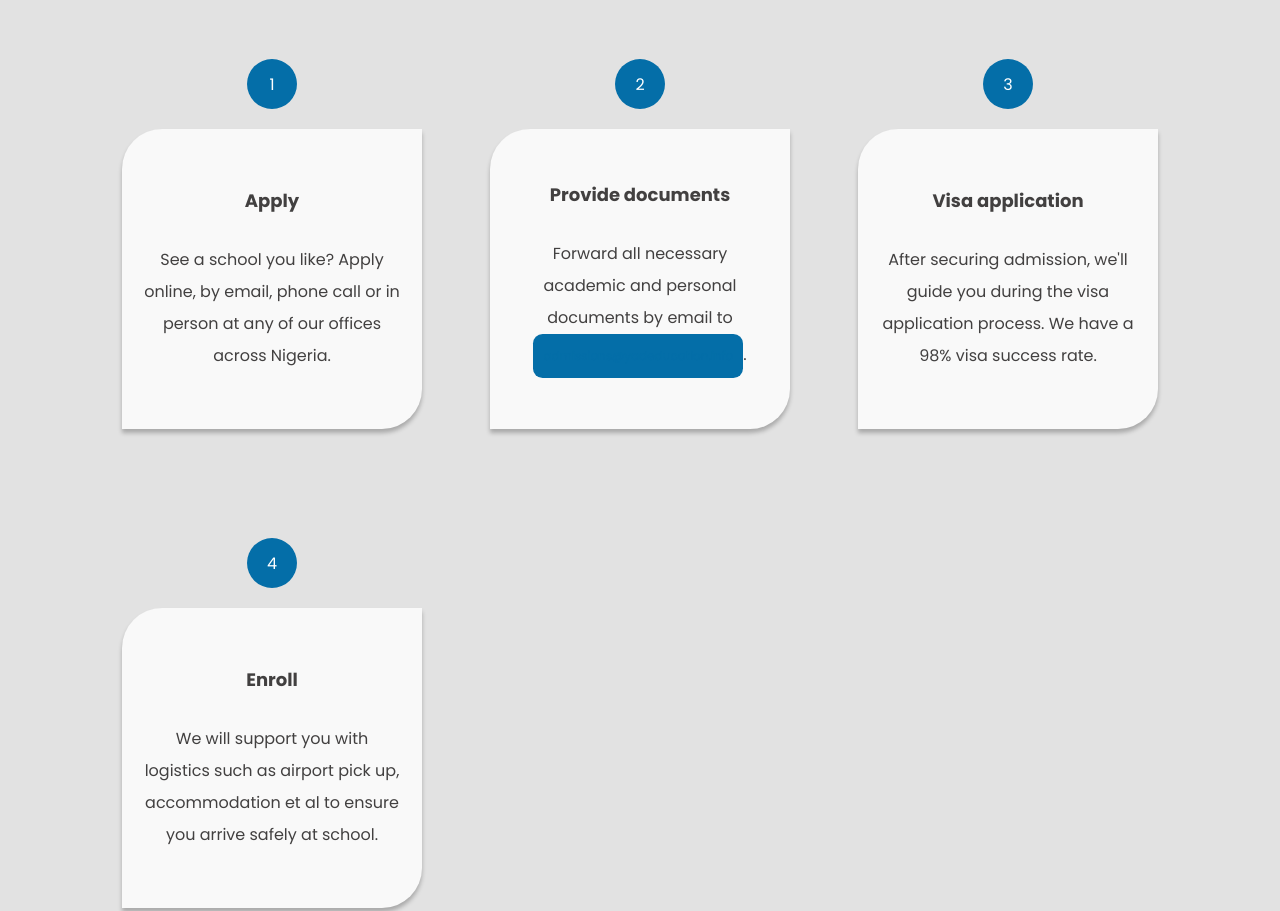
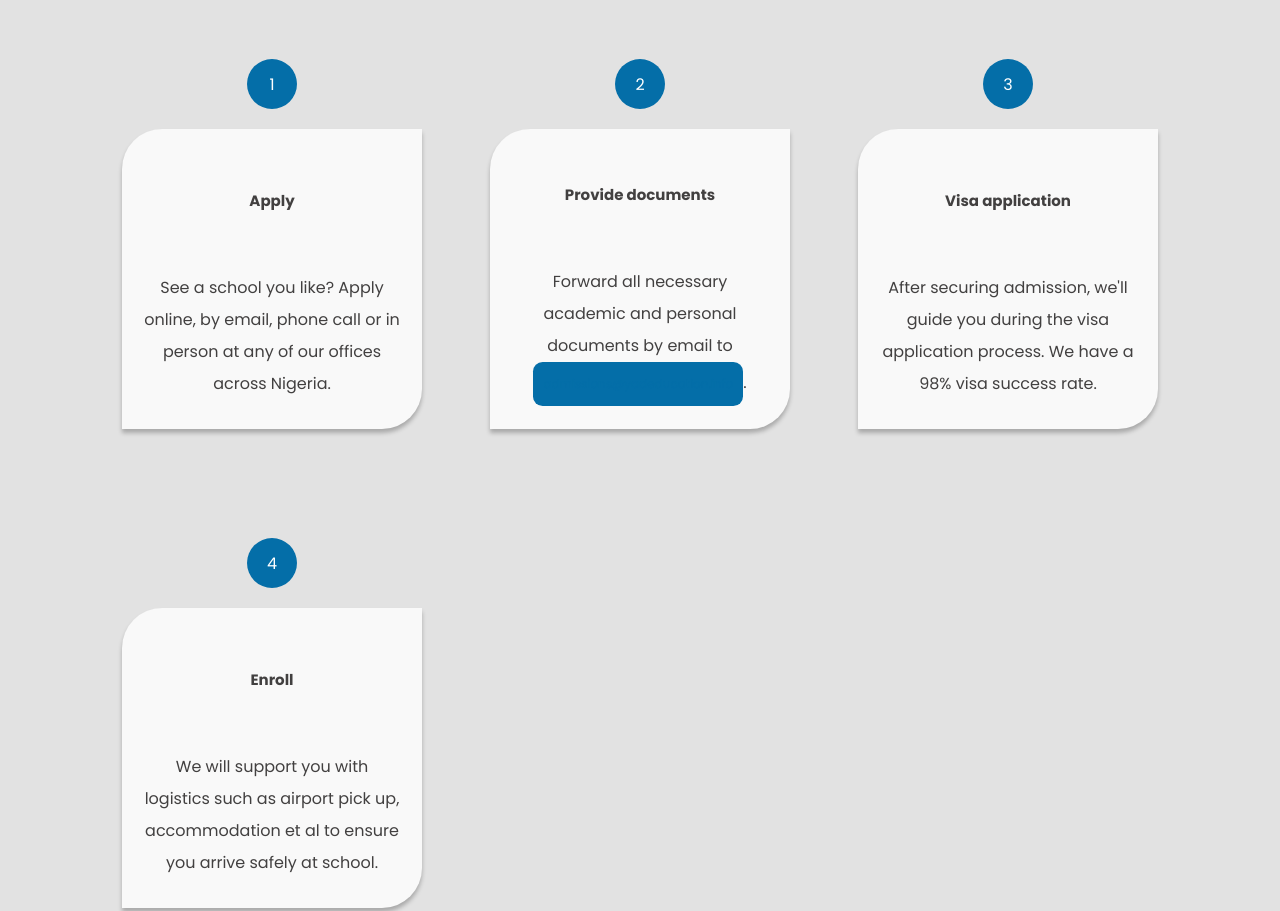
Before and after one commit to onaya7/YAD_education, a plain HTML site: page index.html in a window 1280 px wide. Shown: the part 1040-1951 px from the top of the page. Drawn offline with nearby package versions, Linux system fonts and the light colour scheme.

Commit message:
updated university pages 3

```diff
--- a/static/css/style.css
+++ b/static/css/style.css
@@ -653,12 +653,7 @@ section{
     box-shadow: 0px 4px 4px rgb(0 0 0 / 25%);
     border-radius: 20px;
     transition: all .35s ease;
-    display: flex;
-    flex-direction: column;
-    align-items: center;
-    justify-content: center;
     text-align: center;
-    gap: 2rem;
 }
 
 .card:hover{
@@ -691,8 +686,9 @@ section{
 }
 .card h3{
     color: var(--light-grey);
-    font-size: 18px;
+    font-size: 15px;
     font-weight: 600;
+    padding: 30px 0;
 }
 
 .card a{
```
